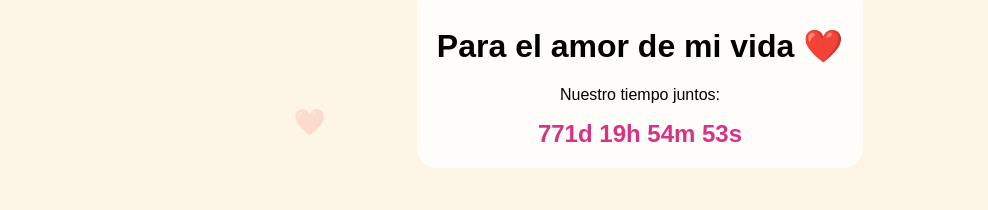
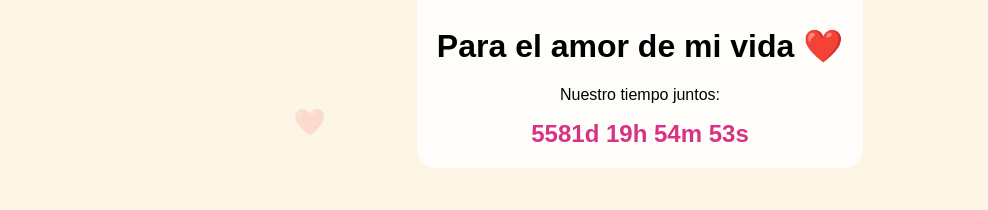
Before and after one commit to blackdiamante-cloud/para-mi-amor, a plain HTML site: page index.html in a window 1280 px wide. Shown: the part 323-533 px from the top of the page, without its empty margins (0-988 px from the left). Drawn offline with Linux system fonts and the light colour scheme.

Commit message:
Update index.html

```diff
--- a/index.html
+++ b/index.html
@@ -36,7 +36,7 @@
 
     <script>
         // JAVASCRIPT INTEGRADO
-        const startDate = new Date(2024, 0, 1, 0, 0, 0); // Ajusta tu fecha aquí (Año, Mes-1, Día)
+        const startDate = new Date(2010, 9, 31, 0, 0, 0); // Ajusta tu fecha aquí (Año, Mes-1, Día)
 
         function updateTimer() {
             const now = new Date();
```
